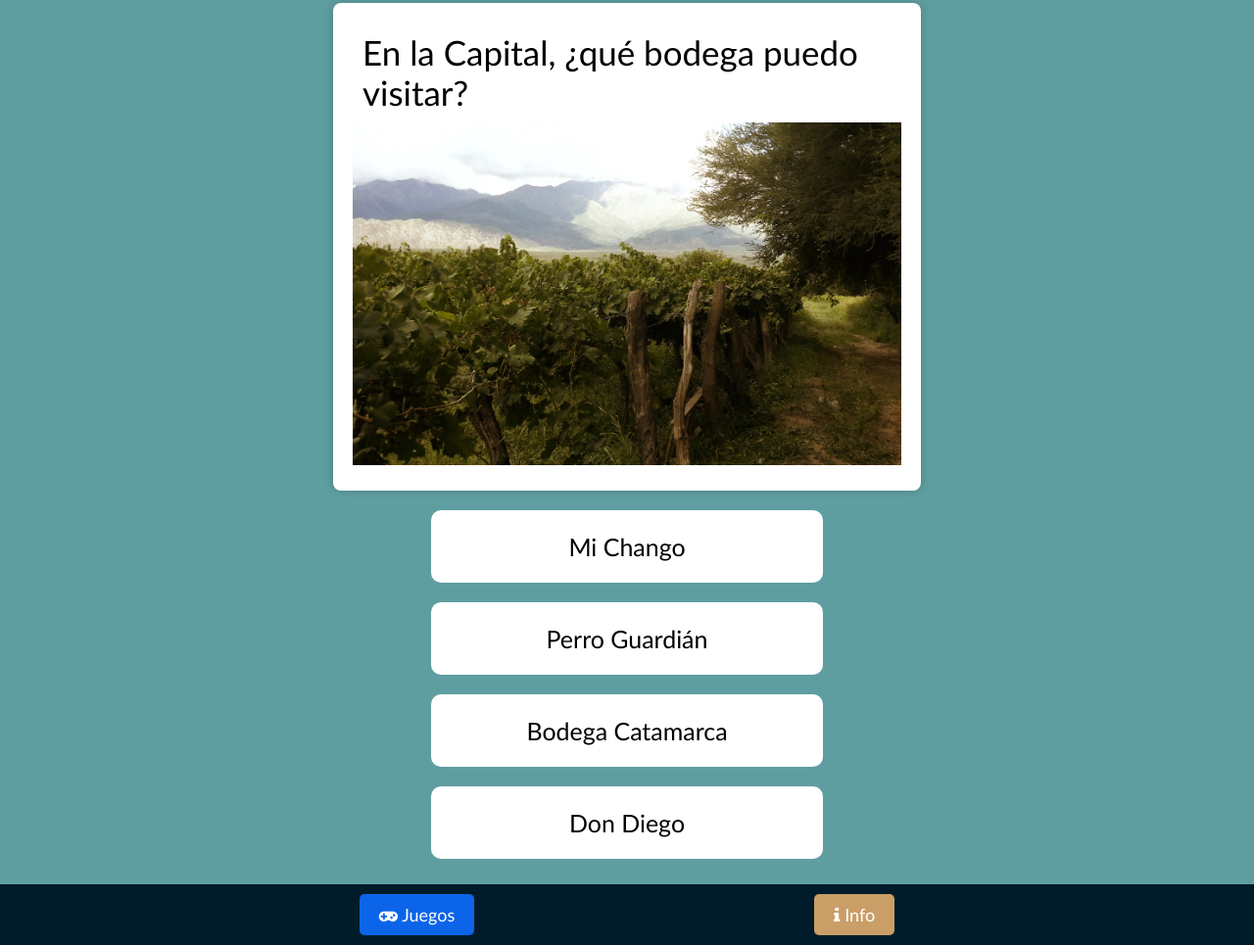
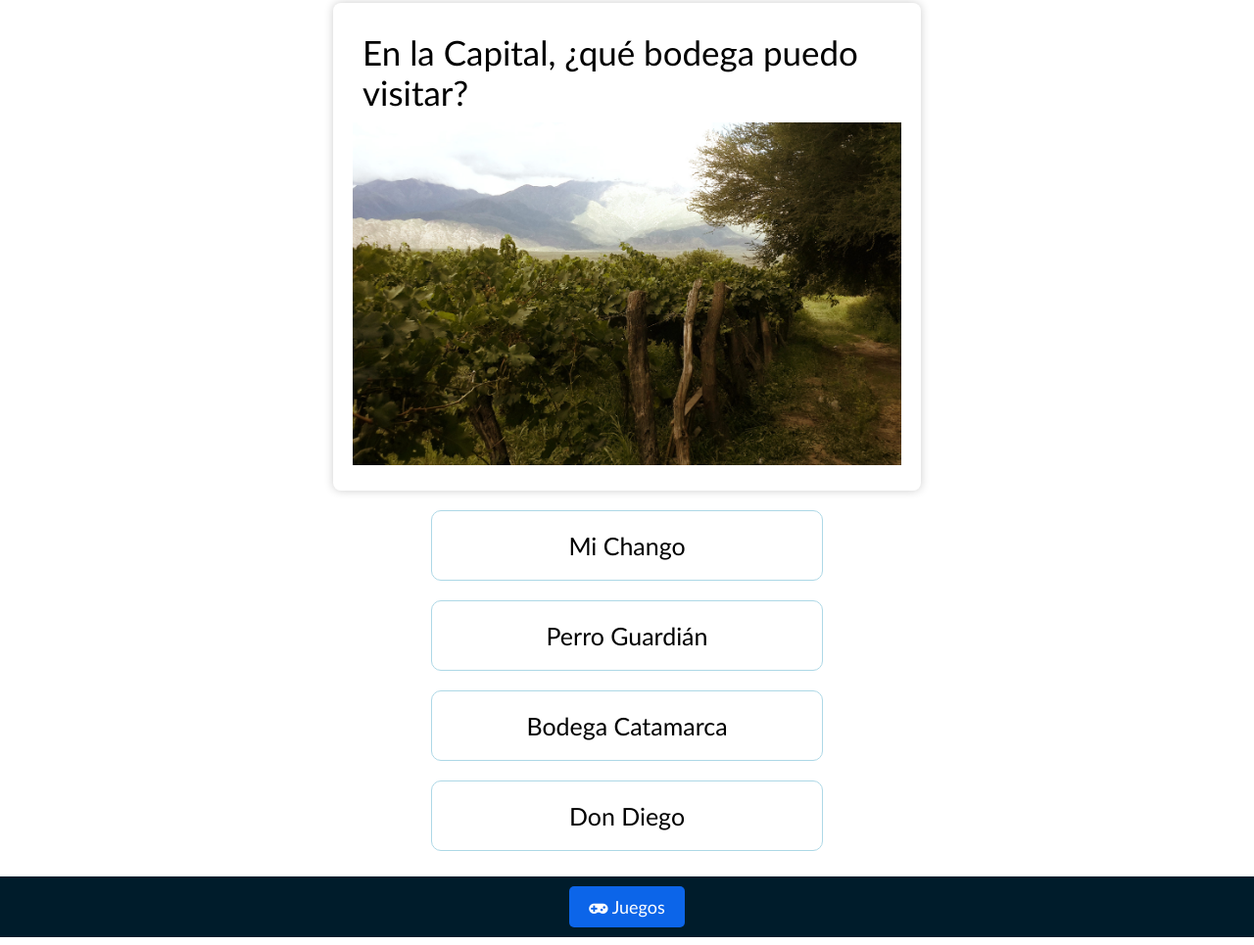
Before and after one commit to sfvc/poncho, a website: page pages/preguntas.html in a window 1280 px wide. Shown: the part 484-1449 px from the top of the page at 98% size. Drawn offline with Linux system fonts and the light colour scheme; some packages are replaced by stand-ins of ours; a script that the page names is missing.

Commit message:
memo css

```diff
--- a/css/memorize.css
+++ b/css/memorize.css
@@ -16,10 +16,8 @@ body {
 }
 
 body {
-  background: #fff url('../images/geometry-night.png');
   /* Background pattern from Subtle Patterns */
   font: 1.1rem 'Nunito Sans', cursive;
-  color: #fff;
   display: flex;
   justify-content: space-between;
   flex-direction: column;
--- a/css/preguntas.css
+++ b/css/preguntas.css
@@ -7,7 +7,7 @@
 }
 
 body {
-    background: cadetblue;
+    background: white;
     padding: 0;
     margin: 0;
     text-align: center;
@@ -61,12 +61,13 @@ body {
     border: 2px solid transparent;
     transition: background-color 0.3s ease, transform 0.3s ease, border-color 0.3s ease;
     font-size: 1.3em;
+    border: 1px solid lightblue;
 }
 
 .btn:hover {
-    background-color: #f0f0f0;
+    background-color: lightblue;
     transform: scale(1.05);
-    border-color: #ccc;
+    border-color: lightblue;
 }
 
 .numero {
--- a/css/rompecabeza.css
+++ b/css/rompecabeza.css
@@ -7,7 +7,7 @@
 
 body{
   width: auto;
-  height: 99.98vh;
+  height: 100vh;
   display: flex;
   justify-content: space-between;
   flex-direction: column;
--- a/pages/preguntas.html
+++ b/pages/preguntas.html
@@ -41,9 +41,9 @@
     <footer>
         <div class="navbar">
             <a href="../index.html" class="inicio"><i class="fa fa-gamepad"></i> Juegos</a>
-            <a href="./info.html" class="info"><i class="fa fa-info"></i> Info</a>
         </div>
     </footer>
+
 
     <script src="../js/preguntas.js"></script>
 </body>
```
Also changed, not shown: pages/memorize.html (+1 -2 lines), pages/rompecabeza.html (+0 -1 lines).
